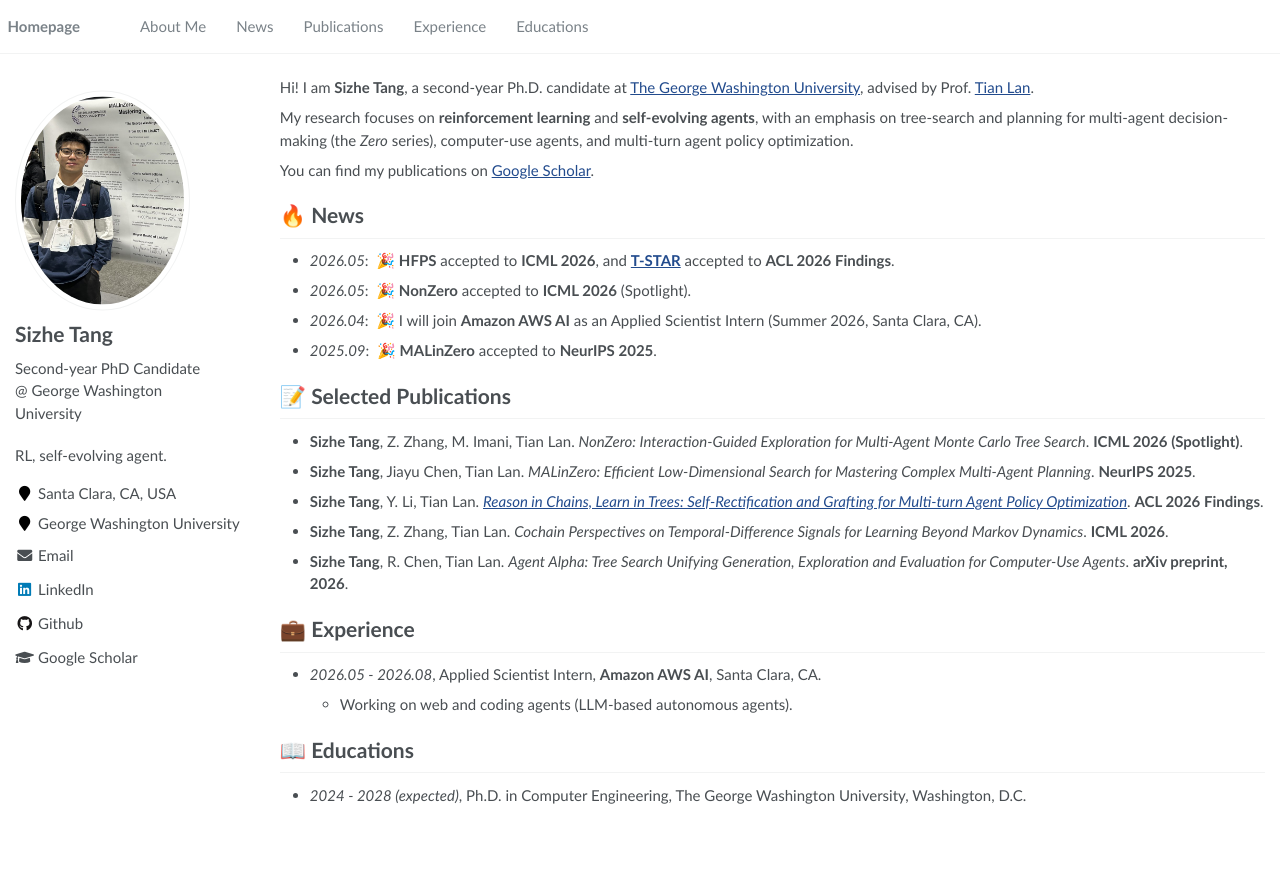
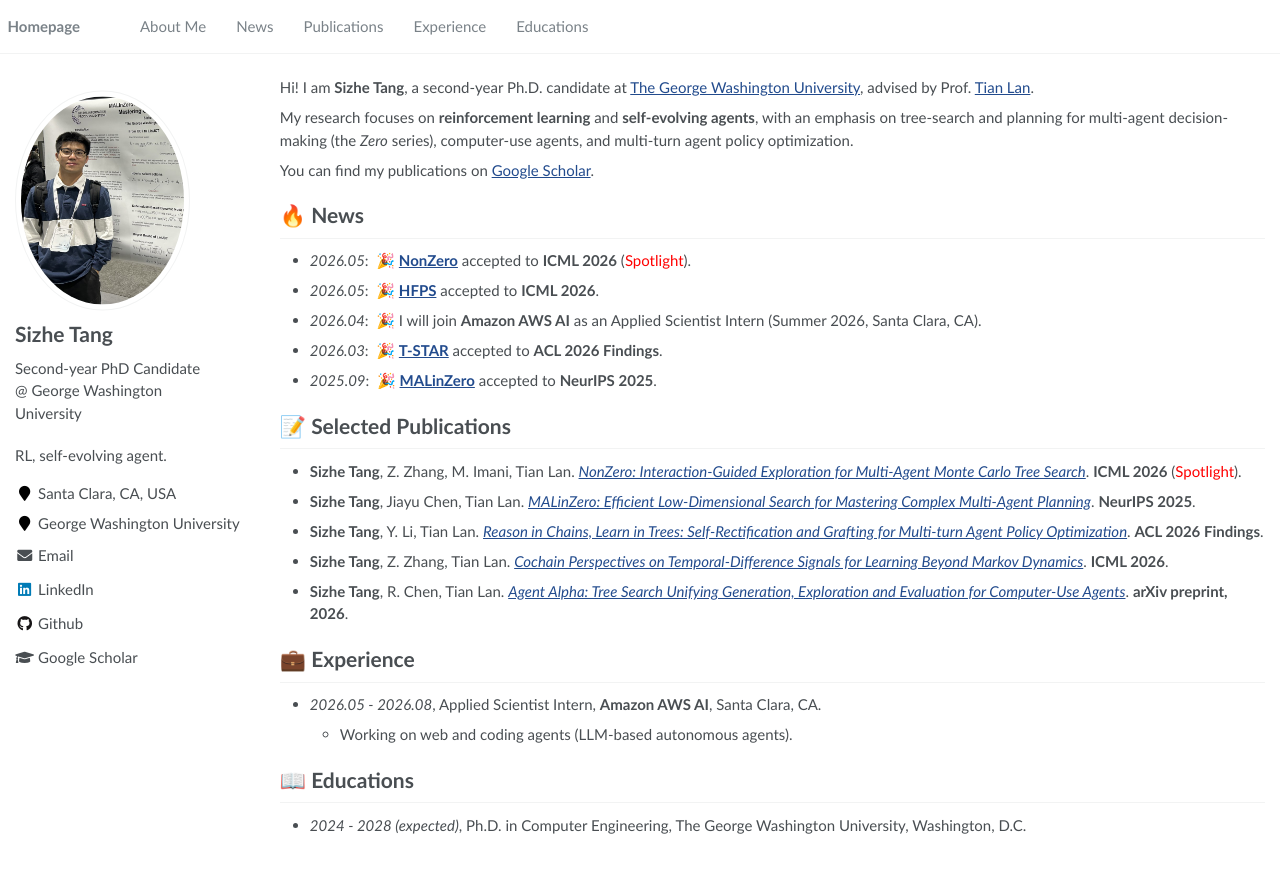
Before and after one commit to sizhe-tang/sizhe-tang.github.io, a Jekyll site: the page built from _pages/about.md, in a window 1280 px wide. Shown: the top 873 px of the page. Built offline with Jekyll 4.4.1, drawn with Linux system fonts in a browser that asks for light colours.

Commit message:
Link papers in News/Publications, split HFPS+ACL news, red Spotlight
Co-Authored-By: Claude Opus 4.8 (1M context) <noreply@anthropic.com>

```diff
--- a/_pages/about.md
+++ b/_pages/about.md
@@ -28,26 +28,26 @@ You can find my publications on <a href='https://scholar.google.com/citations?us
 
 
 # 🔥 News
-- *2026.05*: &nbsp;🎉 **HFPS** accepted to **ICML 2026**, and [**T-STAR**](https://arxiv.org/abs/2604.07165) accepted to **ACL 2026 Findings**.
-<!-- TODO: HFPS 还没加链接——把它的论文页 URL 发我，我加上；并确认 T-STAR 链接是否正确 -->
-- *2026.05*: &nbsp;🎉 **NonZero** accepted to **ICML 2026** (Spotlight).
+- *2026.05*: &nbsp;🎉 [**NonZero**](https://arxiv.org/abs/2605.00751) accepted to **ICML 2026** (<span style="color:red">Spotlight</span>).
+- *2026.05*: &nbsp;🎉 [**HFPS**](https://arxiv.org/abs/2602.06939) accepted to **ICML 2026**.
 - *2026.04*: &nbsp;🎉 I will join **Amazon AWS AI** as an Applied Scientist Intern (Summer 2026, Santa Clara, CA).
-- *2025.09*: &nbsp;🎉 **MALinZero** accepted to **NeurIPS 2025**.
+- *2026.03*: &nbsp;🎉 [**T-STAR**](https://arxiv.org/abs/2604.07165) accepted to **ACL 2026 Findings**.
+- *2025.09*: &nbsp;🎉 [**MALinZero**](https://proceedings.neurips.cc/paper_files/paper/2025/hash/6cd8644fab1f7837acd8298f6360864c-Abstract-Conference.html) accepted to **NeurIPS 2025**.
 <!-- TODO: News 日期是按惯例估的，请按实际录用/起始时间调整 -->
 
 # 📝 Selected Publications
 
 <!-- 注意：作者顺序我按 Google Scholar 推断（把你列为第一作者），请核对；可给标题加论文链接 [标题](链接)，共同一作用 † 标注。 -->
 
-- **Sizhe Tang**, Z. Zhang, M. Imani, Tian Lan. *NonZero: Interaction-Guided Exploration for Multi-Agent Monte Carlo Tree Search*. **ICML 2026 (Spotlight)**.
+- **Sizhe Tang**, Z. Zhang, M. Imani, Tian Lan. [*NonZero: Interaction-Guided Exploration for Multi-Agent Monte Carlo Tree Search*](https://arxiv.org/abs/2605.00751). **ICML 2026** (<span style="color:red">Spotlight</span>).
 
-- **Sizhe Tang**, Jiayu Chen, Tian Lan. *MALinZero: Efficient Low-Dimensional Search for Mastering Complex Multi-Agent Planning*. **NeurIPS 2025**.
+- **Sizhe Tang**, Jiayu Chen, Tian Lan. [*MALinZero: Efficient Low-Dimensional Search for Mastering Complex Multi-Agent Planning*](https://proceedings.neurips.cc/paper_files/paper/2025/hash/6cd8644fab1f7837acd8298f6360864c-Abstract-Conference.html). **NeurIPS 2025**.
 
 - **Sizhe Tang**, Y. Li, Tian Lan. [*Reason in Chains, Learn in Trees: Self-Rectification and Grafting for Multi-turn Agent Policy Optimization*](https://arxiv.org/abs/2604.07165). **ACL 2026 Findings**.
 
-- **Sizhe Tang**, Z. Zhang, Tian Lan. *Cochain Perspectives on Temporal-Difference Signals for Learning Beyond Markov Dynamics*. **ICML 2026**.
+- **Sizhe Tang**, Z. Zhang, Tian Lan. [*Cochain Perspectives on Temporal-Difference Signals for Learning Beyond Markov Dynamics*](https://arxiv.org/abs/2602.06939). **ICML 2026**.
 
-- **Sizhe Tang**, R. Chen, Tian Lan. *Agent Alpha: Tree Search Unifying Generation, Exploration and Evaluation for Computer-Use Agents*. **arXiv preprint, 2026**.
+- **Sizhe Tang**, R. Chen, Tian Lan. [*Agent Alpha: Tree Search Unifying Generation, Exploration and Evaluation for Computer-Use Agents*](https://arxiv.org/abs/2602.02995). **arXiv preprint, 2026**.
 
 # 💼 Experience
 - *2026.05 - 2026.08*, Applied Scientist Intern, **Amazon AWS AI**, Santa Clara, CA.
```
